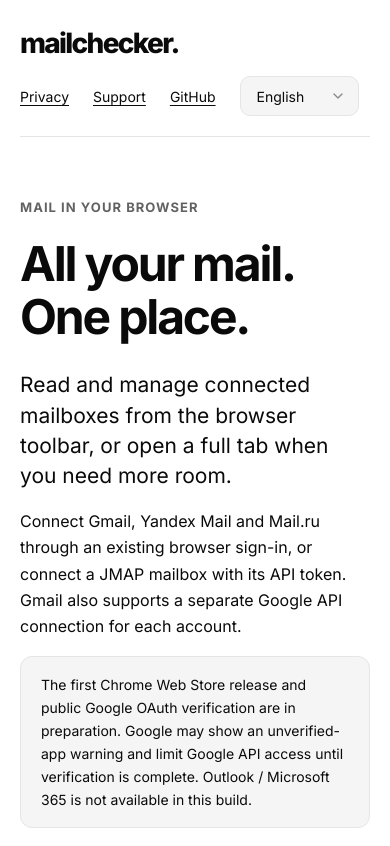
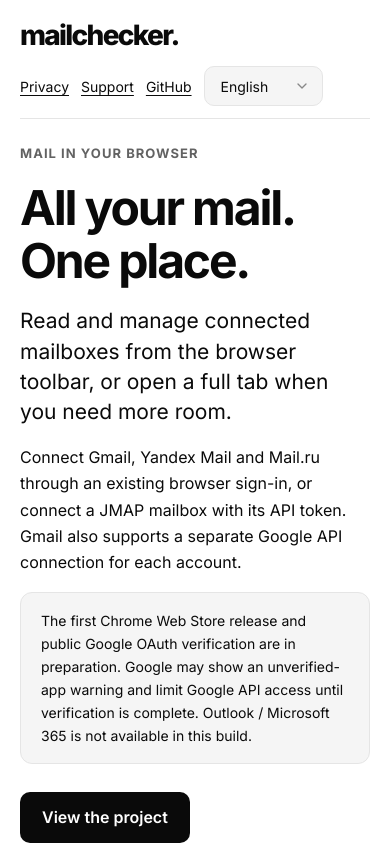
Before and after one commit to ziqq/mailchecker, a plain HTML site: page index.html in a window 390 px wide. Shown: the top 846 px of the page. Drawn offline with Linux system fonts and the light colour scheme.

Commit message:
fix: compact website spacing on mobile
Co-authored-by: ziqqineyo <a.a.ustinoff@yandex.ru>

```diff
--- a/styles.css
+++ b/styles.css
@@ -269,12 +269,24 @@
     align-items: flex-start;
     flex-direction: column;
     justify-content: center;
-    gap: 10px;
-    padding: 20px 0;
+    gap: 8px;
+    padding: 12px 0;
+  }
+
+  nav {
+    gap: 12px;
   }
 
   .hero {
-    padding-top: 44px;
+    padding: 24px 0 28px;
+  }
+
+  .hero .eyebrow {
+    margin-top: 0;
+  }
+
+  .hero h1 {
+    margin: 14px 0 18px;
   }
 
   .lead {
```
